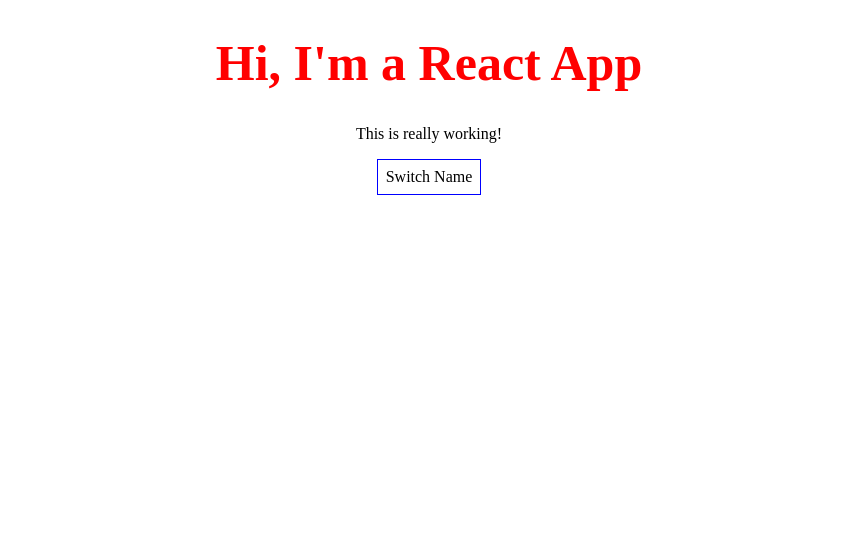
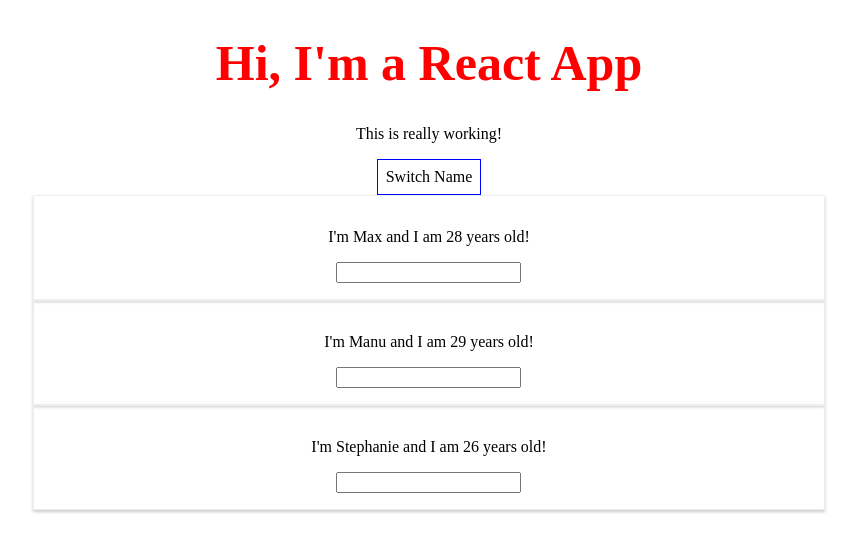
Before and after one commit to tonytrinh3/person-react-exercise, a React (Create React App) app: page / in a window 1280 px wide. Both pictures are taken after a click on the button "Switch Name". Shown: the top 552 px of the page, without its empty margins (211-1068 px from the left). Built offline with nearby package versions, Linux system fonts and the light colour scheme.

Commit message:
8/5/2018 lists
8/5/2018 lists

```diff
--- a/src/app.js
+++ b/src/app.js
@@ -14,17 +14,7 @@
         showPersons: false
     }
 
-    switchNameHandler = (newName) => {
-        //console.log('Was clicked!');
-        //this.state.persons[0].name = "tony"
-        this.setState({
-            persons: [
-            {name: newName, age: 28},
-            {name: "Manu", age: 29},
-            {name: 'fatty', age: 260}
-        ]
-        })
-    }
+
 
     nameChangedHandler = (event) => {
         this.setState ({
@@ -36,6 +26,14 @@
 
 
         })
+    }
+
+
+    deletePersonHandler = (personIndex) => {
+        //const persons2 = this.state.persons.slice();
+        const persons2 = [...this.state.persons];
+        persons2.splice(personIndex,1);
+        this.setState({persons: persons2})
     }
 
     togglePersonsHandler = () => {
@@ -58,17 +56,13 @@
         if(this.state.showPersons){
             persons = (
                 <div>
-                    <Person
-                    name = {this.state.persons[0].name}
-                    age = {this.state.persons[0].age} />
-                    <Person
-                    name = {this.state.persons[1].name}
-                    age = {this.state.persons[1].age}
-                    click = {this.switchNameHandler.bind(this,"fuckyfucky")}
-                    changed = {this.nameChangedHandler }  > My Hobbies: Racing </Person>
-                    <Person
-                    name = {this.state.persons[2].name}
-                    age = {this.state.persons[2].age}  />
+                    {this.state.persons.map((person, index) => {
+                        return <Person
+                        click = {this.deletePersonHandler}
+                        name = {person.name}
+                        age = {person.age} />
+                    })}
+
                 </div>
             )
 
@@ -83,9 +77,23 @@
                 <button
                 style = {style}
                 onClick = {this.togglePersonsHandler}>Switch Name</button>
-
+                {persons}
             </div>
         )
     }
 
 }
+/*
+                    <Person
+                    name = {this.state.persons[0].name}
+                    age = {this.state.persons[0].age} />
+                    <Person
+                    name = {this.state.persons[1].name}
+                    age = {this.state.persons[1].age}
+                    click = {this.switchNameHandler.bind(this,"fuckyfucky")}
+                    changed = {this.nameChangedHandler }  > My Hobbies: Racing </Person>
+                    <Person
+                    name = {this.state.persons[2].name}
+                    age = {this.state.persons[2].age}  />
+
+*/
```
